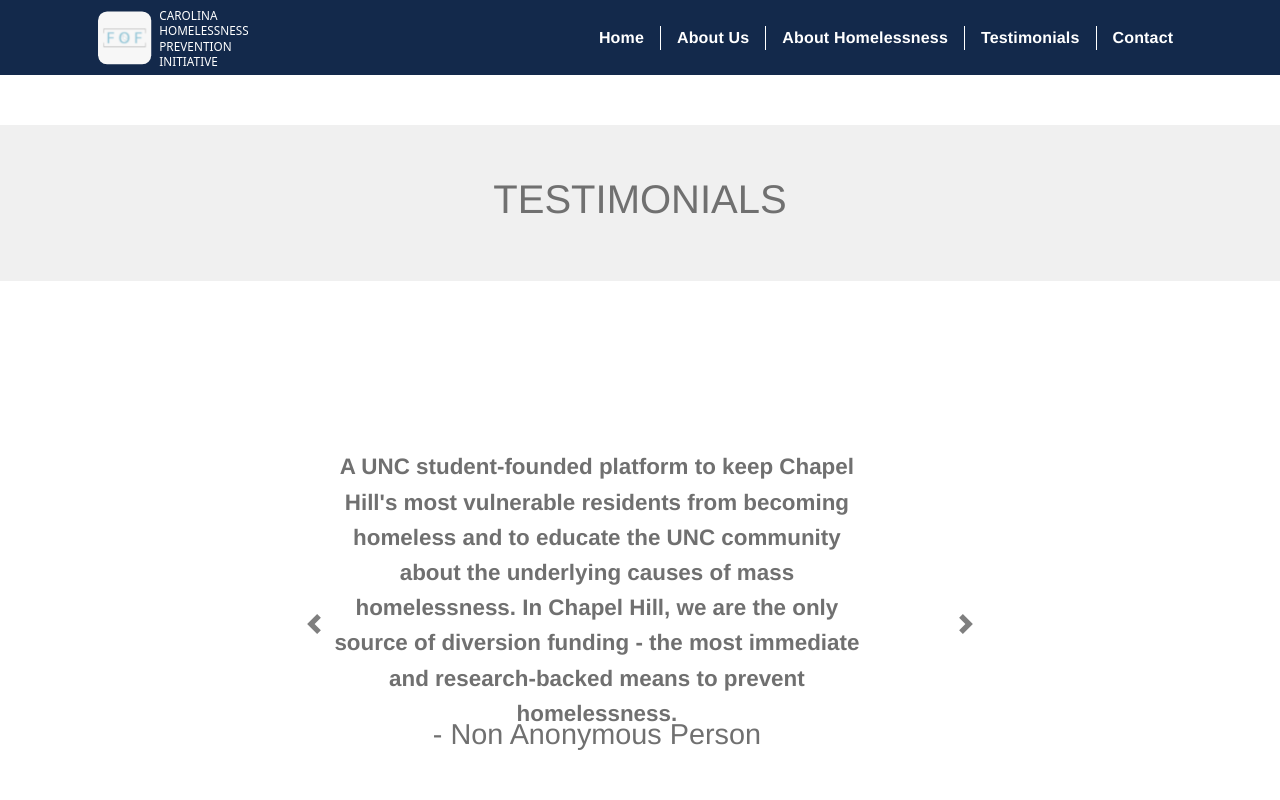
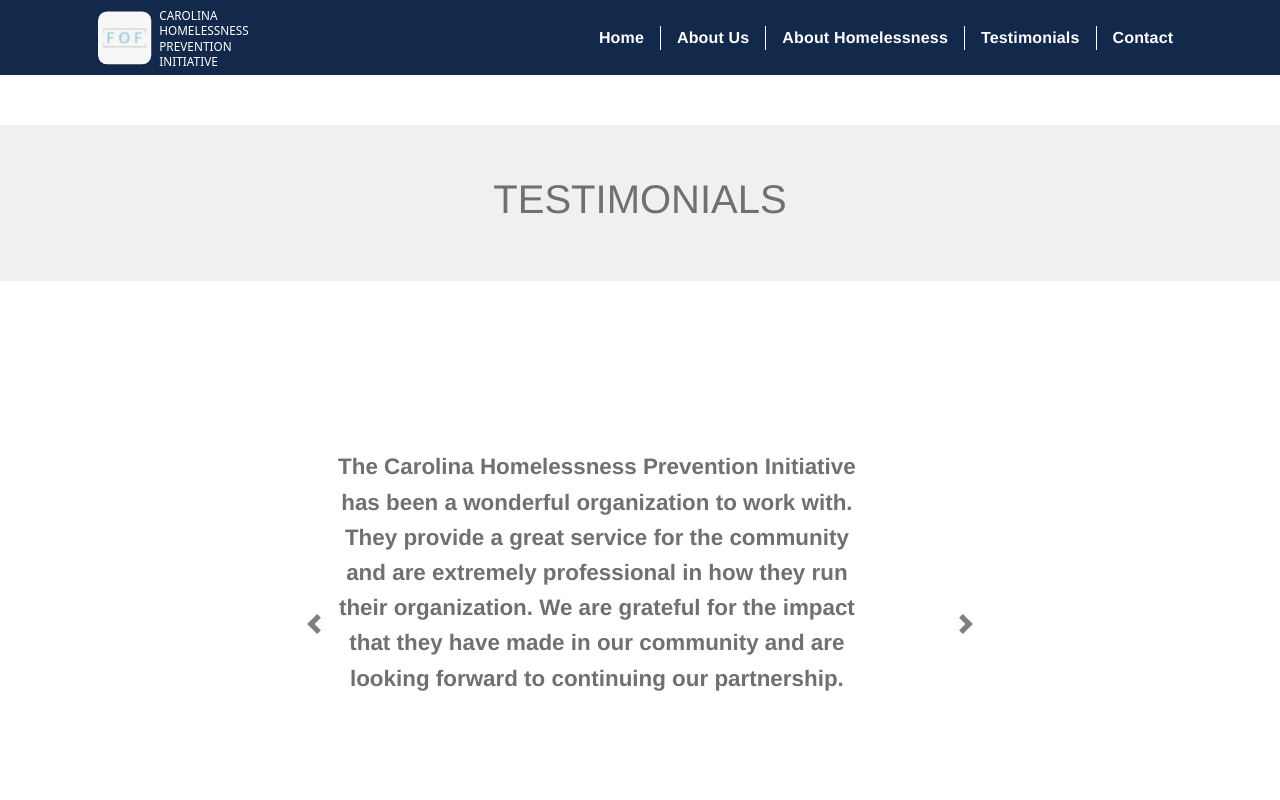
Before and after one commit to web-dev-carolina/CHPI, a React (Create React App) app in the folder chpi-website/: page /Testimonials in a window 1280 px wide. Shown: the top 800 px of the page. Built offline with nearby package versions, Linux system fonts and the light colour scheme.

Commit message:
Finished Testimonials

```diff
--- a/chpi-website/src/Component/Testimonials.js
+++ b/chpi-website/src/Component/Testimonials.js
@@ -13,24 +13,27 @@
                 <div className="content">
                     <Carousel>
                         <Carousel.Item>
-                            A UNC student-founded platform to keep Chapel Hill's most vulnerable residents from becoming homeless and to educate the UNC community about the underlying causes of mass homelessness.
-                            In Chapel Hill, we are the only source of diversion funding - the most immediate and research-backed means to prevent homelessness.
+                        The Carolina Homelessness Prevention Initiative has been a wonderful organization to work with. They provide a great service for the
+                        community and are extremely professional in how they run their organization. We are grateful for the impact that they have made in our community
+                        and are looking forward to continuing our partnership.
                         <Carousel.Caption>
-                                <h3>- Non Anonymous Person</h3>
+                                <h3></h3>
                             </Carousel.Caption>
                         </Carousel.Item>
                         <Carousel.Item>
-                            A UNC student-founded platform to keep Chapel Hill's most vulnerable residents from becoming homeless and to educate the UNC community about the underlying causes of mass homelessness.
-                            In Chapel Hill, we are the only source of diversion funding - the most immediate and research-backed means to prevent homelessness.
+                        CHPI is a phenomenal organization. They provide a niche service and have mastered their craft.
+                        We appreciate everything they have done for us and are excited for what the future of our relationship will look like.
                         <Carousel.Caption>
-                                <h3>- Non Anonymous Person</h3>
+                                <h3></h3>
                             </Carousel.Caption>
                         </Carousel.Item>
                         <Carousel.Item>
-                            A UNC student-founded platform to keep Chapel Hill's most vulnerable residents from becoming homeless and to educate the UNC community about the underlying causes of mass homelessness.
-                            In Chapel Hill, we are the only source of diversion funding - the most immediate and research-backed means to prevent homelessness.
+                        The impact that the Carolina Homelessness Prevention Initiative has had on the local Chapel Hill community has been astonishing.
+                        We have seen the diversion rate drop significantly since they were established, and the trend is likely to continue.
+                        CHPI has also played a large role in helping mitigate the negative effects of COVID-19 in homelessness and have provided
+                        much needed support for this community during these tough times.
                         <Carousel.Caption>
-                                <h3>- Non Anonymous Person</h3>
+                                <h3></h3>
                             </Carousel.Caption>
                         </Carousel.Item>
                     </Carousel>
```
